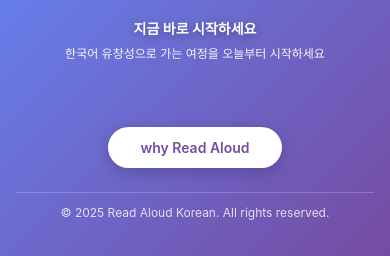
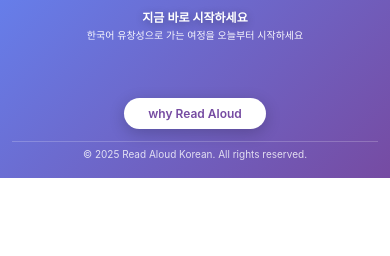
Before and after one commit to bunz5911/reading, a plain HTML site: page index.html in a window 390 px wide. Shown: the part 6754-7010 px from the top of the page. After the commit the page ends 6932 px from the top, so only its background shows below. Drawn offline with Linux system fonts and the light colour scheme.

Commit message:
feat: 입력폼 방해 최소화를 위해 섹션 높이 극도로 축소 - 최소 여백 적용

```diff
--- a/index.html
+++ b/index.html
@@ -523,30 +523,30 @@
                 transform: translateY(-10px);
             }
 
-            /* 모바일에서 Footer 섹션 더욱 컴팩트하게 */
-            section[style*="padding: 30px"] {
-                padding: 20px 16px !important;
+            /* 모바일에서 Footer 섹션 극도로 컴팩트하게 */
+            section[style*="padding: 15px"] {
+                padding: 10px 12px !important;
             }
 
-            section[style*="padding: 30px"] h2 {
-                font-size: clamp(14px, 2vw, 20px) !important;
+            section[style*="padding: 15px"] h2 {
+                font-size: clamp(12px, 1.8vw, 16px) !important;
+                margin-bottom: 4px !important;
+            }
+
+            section[style*="padding: 15px"] p {
+                font-size: clamp(10px, 1.4vw, 12px) !important;
                 margin-bottom: 8px !important;
             }
 
-            section[style*="padding: 30px"] p {
-                font-size: clamp(12px, 1.8vw, 16px) !important;
-                margin-bottom: 16px !important;
+            section[style*="padding: 15px"] .cta-button {
+                font-size: 12px !important;
+                padding: 8px 24px !important;
+                margin-bottom: 6px !important;
             }
 
-            section[style*="padding: 30px"] .cta-button {
-                font-size: 14px !important;
-                padding: 12px 32px !important;
-                margin-bottom: 12px !important;
-            }
-
-            section[style*="padding: 30px"] div[style*="margin-top: 20px"] {
-                margin-top: 12px !important;
-                padding-top: 12px !important;
+            section[style*="padding: 15px"] div[style*="margin-top: 12px"] {
+                margin-top: 6px !important;
+                padding-top: 6px !important;
             }
         }
 
@@ -783,19 +783,19 @@
     </section>
 
     <!-- Footer Download Section -->
-    <section style="background: linear-gradient(135deg, #667eea 0%, #764ba2 100%); padding: 30px 24px; text-align: center;">
+    <section style="background: linear-gradient(135deg, #667eea 0%, #764ba2 100%); padding: 15px 24px; text-align: center;">
         <div style="max-width: 600px; margin: 0 auto;">
-            <h2 style="color: white; font-size: clamp(16px, 2.5vw, 28px); font-weight: 600; margin-bottom: 12px; text-shadow: 0 2px 8px rgba(0, 0, 0, 0.3);">
+            <h2 style="color: white; font-size: clamp(14px, 2vw, 20px); font-weight: 600; margin-bottom: 8px; text-shadow: 0 2px 8px rgba(0, 0, 0, 0.3);">
                 지금 바로 시작하세요
             </h2>
-            <p style="color: rgba(255, 255, 255, 0.95); font-size: clamp(14px, 2vw, 18px); line-height: 1.4; margin-bottom: 20px;">
+            <p style="color: rgba(255, 255, 255, 0.95); font-size: clamp(12px, 1.5vw, 14px); line-height: 1.3; margin-bottom: 12px;">
                 한국어 유창성으로 가는 여정을 오늘부터 시작하세요
             </p>
-            <a href="why-read-aloud.html" target="_blank" class="cta-button" style="background: white; color: #764ba2; font-size: 16px; padding: 14px 40px; display: inline-block; margin-bottom: 16px;">
+            <a href="why-read-aloud.html" target="_blank" class="cta-button" style="background: white; color: #764ba2; font-size: 14px; padding: 10px 30px; display: inline-block; margin-bottom: 8px;">
                 why Read Aloud
             </a>
-            <div style="margin-top: 20px; padding-top: 20px; border-top: 1px solid rgba(255, 255, 255, 0.2);">
-                <p style="color: rgba(255, 255, 255, 0.8); font-size: 12px;">
+            <div style="margin-top: 12px; padding-top: 12px; border-top: 1px solid rgba(255, 255, 255, 0.2);">
+                <p style="color: rgba(255, 255, 255, 0.8); font-size: 10px;">
                     © 2025 Read Aloud Korean. All rights reserved.
                 </p>
             </div>
```
Also changed, not shown: why-read-aloud.html (+14 -14 lines).
